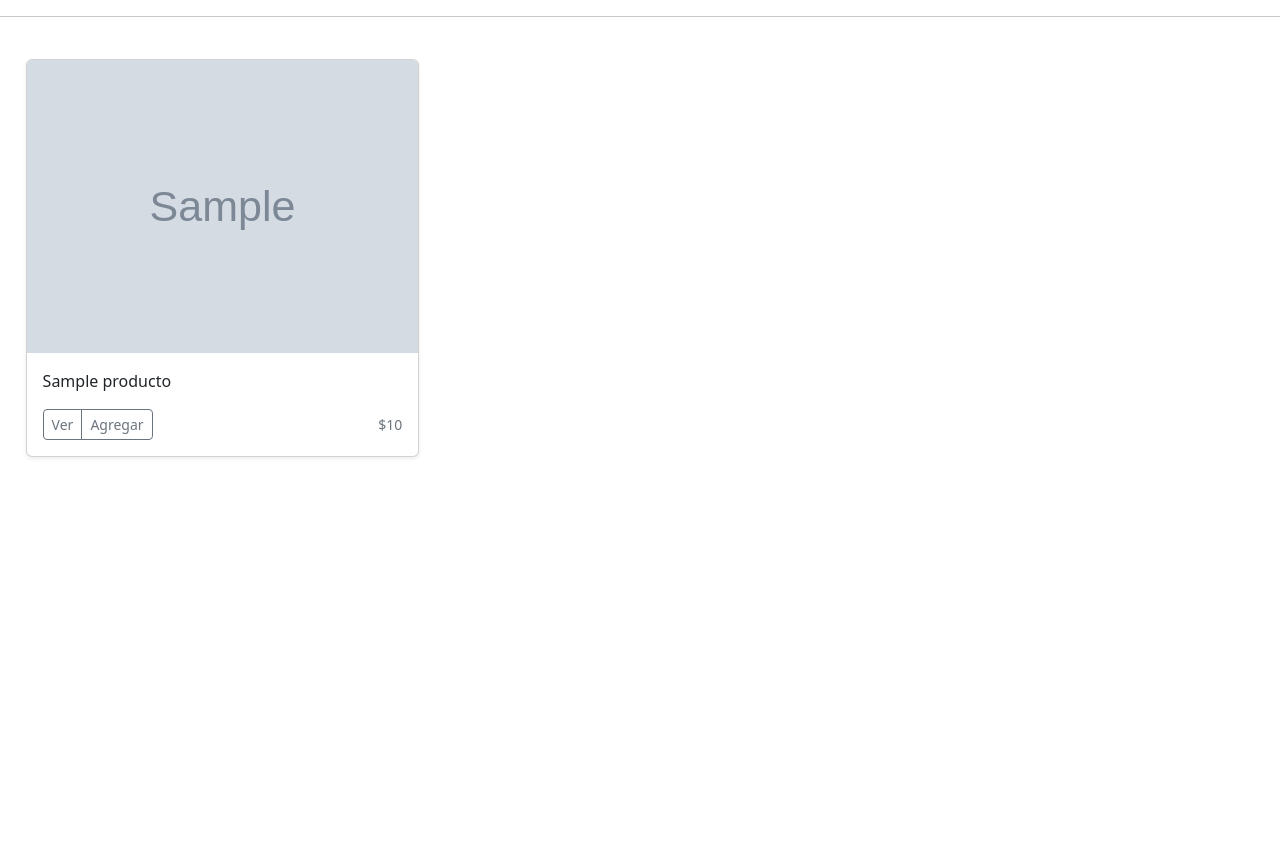
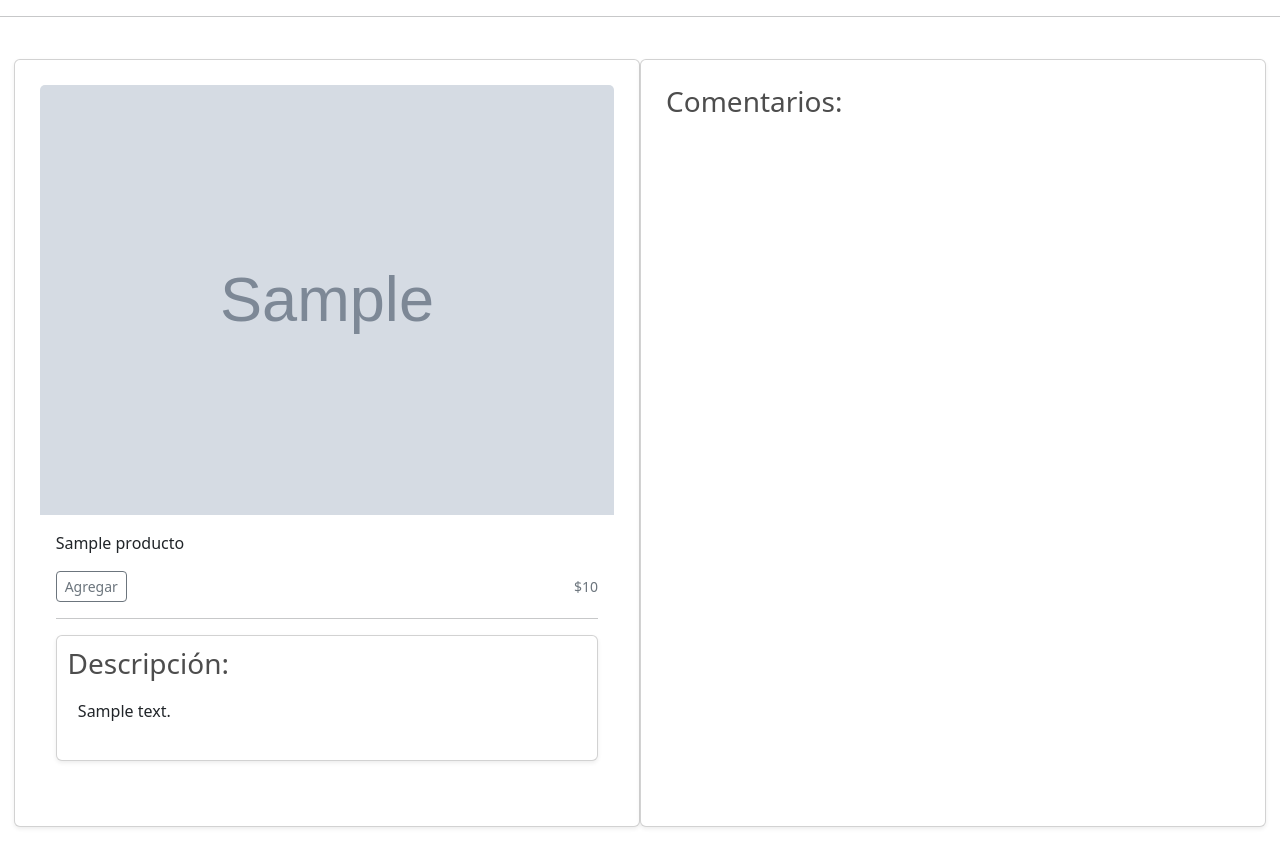
Before and after one commit to JehuAravena/Portafolio-titulo-DUOC, a Django app: template Olivias/tienda/templates/tienda/producto.html in a window 1280 px wide. Shown: the part 58-919 px from the top of the page. Before the commit the page ends 516 px from the top, so only its background shows below. Run offline with Django 4.2, Linux system fonts and the light colour scheme; the template is opened without the code that fills it: most values are stand-ins (such as "Sample title", 1, 10 or a date in 2020); grey boxes marked "Sample" are stand-in pictures; some libraries are stand-ins or nearby versions.

Commit message:
implementacion redes sociales

```diff
--- a/Olivias/tienda/templates/tienda/inicio.html
+++ b/Olivias/tienda/templates/tienda/inicio.html
@@ -72,6 +72,8 @@
     <hr />
 
     {% block content %}
+    <div class="row" style="padding: 2%">
+      <div class="card mb-2 shadow-sm col-lg-6" style="padding: 2%">
         <div class="container">
           <div
             id="carouselExampleCaptions"
@@ -102,7 +104,9 @@
             </div>
             <div class="carousel-inner">
               {% for producto in productos|slice:":3" %}
-          <div class="carousel-item {% if forloop.first %}active{% endif %}">
+              <div
+                class="carousel-item {% if forloop.first %}active{% endif %}"
+              >
                 <img
                   src="{{ producto.imagen.url }}"
                   class="d-block w-100"
@@ -141,7 +145,10 @@
               data-bs-target="#carouselExampleCaptions"
               data-bs-slide="prev"
             >
-          <span class="carousel-control-prev-icon" aria-hidden="true"></span>
+              <span
+                class="carousel-control-prev-icon"
+                aria-hidden="true"
+              ></span>
               <span class="visually-hidden">Previous</span>
             </button>
             <button
@@ -150,7 +157,10 @@
               data-bs-target="#carouselExampleCaptions"
               data-bs-slide="next"
             >
-          <span class="carousel-control-next-icon" aria-hidden="true"></span>
+              <span
+                class="carousel-control-next-icon"
+                aria-hidden="true"
+              ></span>
               <span class="visually-hidden">Next</span>
             </button>
           </div>
@@ -161,6 +171,21 @@
             >
           </center>
         </div>
+      </div>
+      <div class="card mb-2 shadow-sm col-lg-6" style="padding: 2%">
+        <a
+          class="twitter-timeline data-height= 80%" "
+          href="https://twitter.com/The_Ech_?ref_src=twsrc%5Etfw"
+          >Tweets by The_Ech_</a
+        >
+        <script
+          async
+          src="https://platform.twitter.com/widgets.js"
+          charset="utf-8"
+        ></script>
+      </div>
+    </div>
+
     {% endblock content%}
 
     <!-- Carga JS -->
@@ -202,12 +227,11 @@
         return null;
       }
       var carrito = JSON.parse(getCookie("carrito"));
-      if(carrito == null){
-        carrito = {}
-        console.log("Carrito creado")
+      if (carrito == null) {
+        carrito = {};
+        console.log("Carrito creado");
         document.cookie = "carrito=" + JSON.stringify(carrito);
       }
-
 
       console.log(carrito);
     </script>
--- a/Olivias/tienda/templates/tienda/producto.html
+++ b/Olivias/tienda/templates/tienda/producto.html
@@ -1,7 +1,6 @@
 {% extends 'tienda/inicio.html' %} {% load static %} {% block content %}
 <div class="row" style="padding: 2%">
-  <div class="col-md-4">
-    <div class="card mb-4 shadow-sm">
+  <div class="card mb-2 shadow-sm col-lg-6" style="padding: 2%">
     <img
       class="card-img-top"
       src="{{producto.imagen.url}}"
@@ -11,7 +10,6 @@
       <p class="card-text">{{producto.nombre}}</p>
       <div class="d-flex justify-content-between align-items-center">
         <div class="btn-group">
-            <a href="#" class="btn btn-sm btn-outline-secondary">Ver</a>
           <button
             data-producto="{{producto.id}}"
             data-accion="add"
@@ -22,7 +20,32 @@
         </div>
         <small class="text-muted">${{producto.precio|floatformat:0}}</small>
       </div>
+      <hr />
+      <div class="card mb-4 shadow-sm" style="padding: 2%">
+        <h3>Descripción:</h3>
+        <p style="text-align: justify; padding: 2%">
+          {{ producto.descripcion }}
+        </p>
       </div>
+    </div>
+  </div>
+  <div class="card mb-2 shadow-sm col-lg-6" style="padding: 2%">
+    <h3>Comentarios:</h3>
+    <div>
+      <div id="fb-root"></div>
+      <script
+        async
+        defer
+        crossorigin="anonymous"
+        src="https://connect.facebook.net/es_LA/sdk.js#xfbml=1&version=v15.0"
+        nonce="Wuwe4XYi"
+      ></script>
+      <div
+        class="fb-comments"
+        data-href="http://127.0.0.1:8000/producto/prd/{{producto.id}}"
+        data-width="100%"
+        data-numposts="5"
+      ></div>
     </div>
   </div>
 </div>
--- a/Olivias/tienda/templates/tienda/tienda.html
+++ b/Olivias/tienda/templates/tienda/tienda.html
@@ -12,7 +12,7 @@
         <p class="card-text">{{producto.nombre}}</p>
         <div class="d-flex justify-content-between align-items-center">
           <div class="btn-group">
-            <a href="#" class="btn btn-sm btn-outline-secondary">Ver</a>
+            <a href="/producto/prd/{{producto.id}}" class="btn btn-sm btn-outline-secondary">Ver</a>
             <button
               data-producto="{{producto.id}}"
               data-accion="add"
```
Lines whose indentation alone changed are shown as unchanged.
